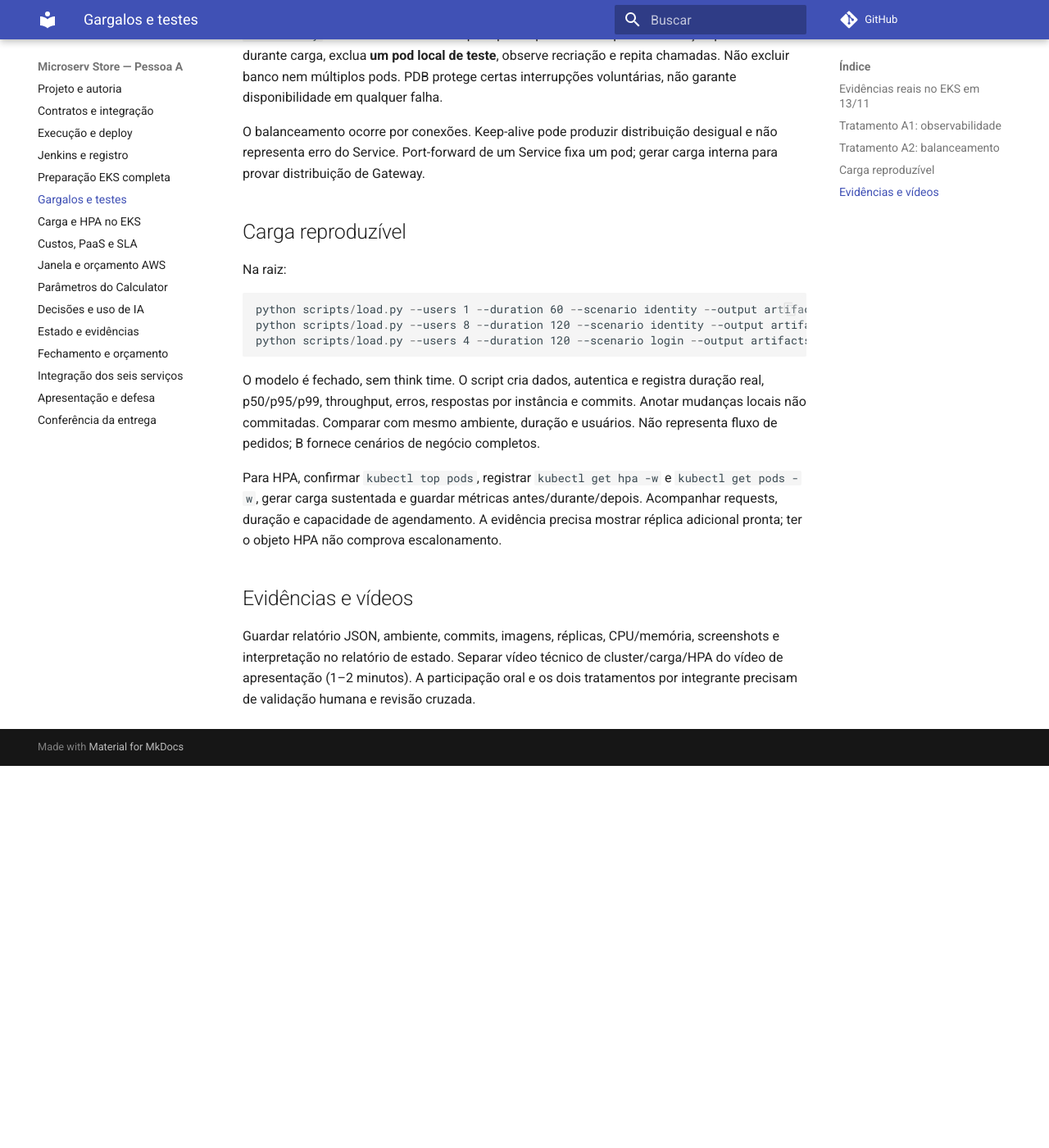
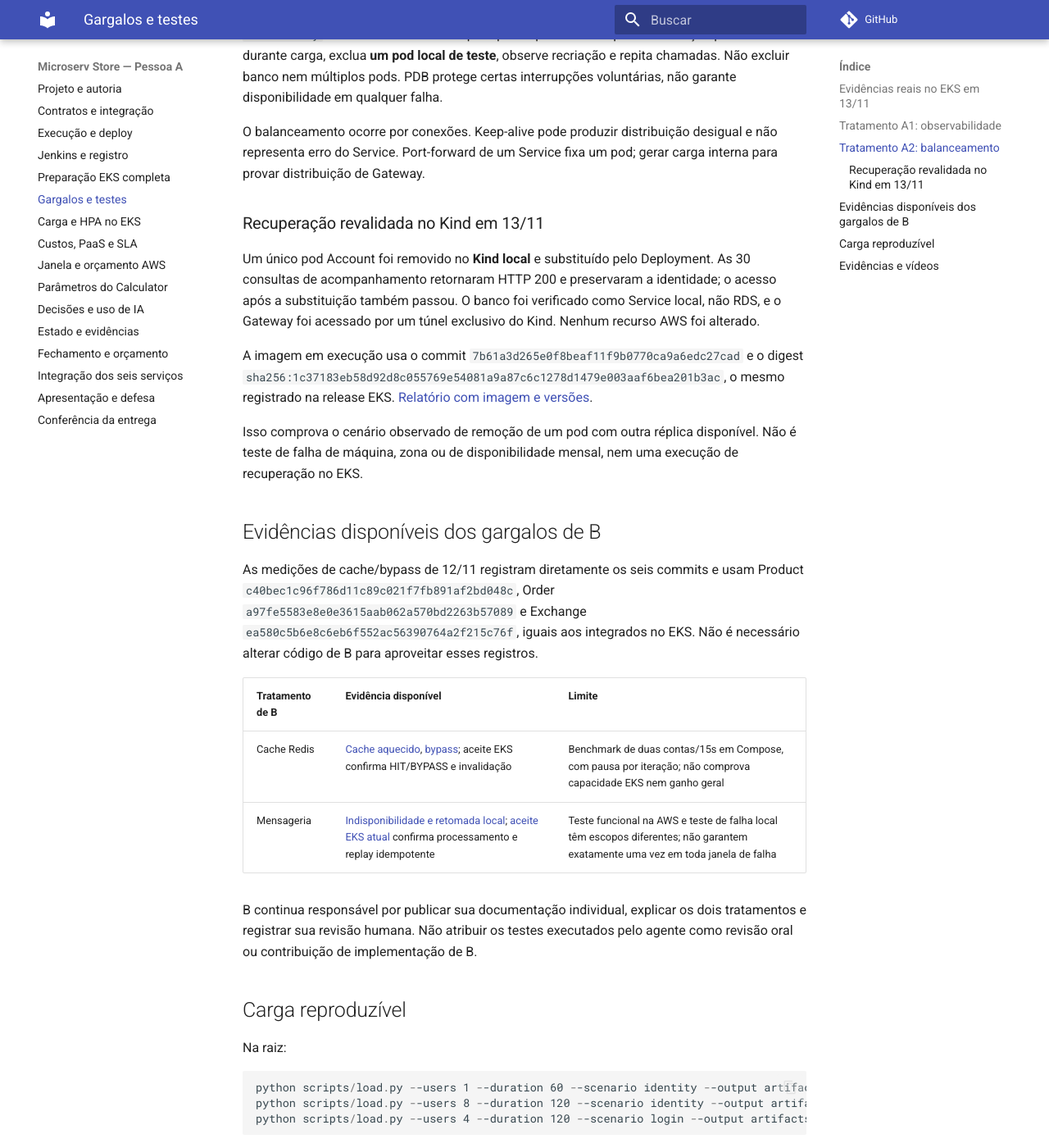
Before and after one commit to Microserv-1/store-docs-a, an MkDocs documentation site: the page built from docs/bottlenecks.md, in a window 1280 px wide and 1400 px high, scrolled down 943 px. Shown: the whole window at 82% size. Built offline with MkDocs 1.6.1 and Material for MkDocs 9.7.7, drawn with Linux system fonts in a browser that asks for light colours; comment, search, counter and statistics services are not loaded; before the commit the page ends 1877 px from its top, so only the background shows below that.

Commit message:
Verify local recovery with the EKS image and consolidate bottleneck evidence

```diff
--- a/docs/bottlenecks.md
+++ b/docs/bottlenecks.md
@@ -26,6 +26,39 @@ Problema: uma réplica concentra carga e interrompe serviço ao cair. Solução:
 
 O balanceamento ocorre por conexões. Keep-alive pode produzir distribuição desigual e não representa erro do Service. Port-forward de um Service fixa um pod; gerar carga interna para provar distribuição de Gateway.
 
+### Recuperação revalidada no Kind em 13/11
+
+Um único pod Account foi removido no **Kind local** e substituído pelo
+Deployment. As 30 consultas de acompanhamento retornaram HTTP 200 e
+preservaram a identidade; o acesso após a substituição também passou.
+O banco foi verificado como Service local, não RDS, e o Gateway foi acessado
+por um túnel exclusivo do Kind. Nenhum recurso AWS foi alterado.
+
+A imagem em execução usa o commit `7b61a3d265e0f8beaf11f9b0770ca9a6edc27cad`
+e o digest `sha256:1c37183eb58d92d8c055769e54081a9a87c6c1278d1479e003aaf6bea201b3ac`,
+o mesmo registrado na release EKS. [Relatório com imagem e versões](evidence/2026-11-13-local/pod-recovery.json).
+
+Isso comprova o cenário observado de remoção de um pod com outra réplica
+disponível. Não é teste de falha de máquina, zona ou de disponibilidade mensal,
+nem uma execução de recuperação no EKS.
+
+## Evidências disponíveis dos gargalos de B
+
+As medições de cache/bypass de 12/11 registram diretamente os seis commits e
+usam Product `c40bec1c96f786d11c89c021f7fb891af2bd048c`, Order
+`a97fe5583e8e0e3615aab062a570bd2263b57089` e Exchange
+`ea580c5b6e8c6eb6f552ac56390764a2f215c76f`, iguais aos integrados no EKS.
+Não é necessário alterar código de B para aproveitar esses registros.
+
+| Tratamento de B | Evidência disponível | Limite |
+|---|---|---|
+| Cache Redis | [Cache aquecido](evidence/2026-11-12-preparation/load-cache.json), [bypass](evidence/2026-11-12-preparation/load-bypass.json); aceite EKS confirma HIT/BYPASS e invalidação | Benchmark de duas contas/15s em Compose, com pausa por iteração; não comprova capacidade EKS nem ganho geral |
+| Mensageria | [Indisponibilidade e retomada local](evidence/2026-11-12/resilience.json); [aceite EKS atual](evidence/2026-11-13-eks/business-integration.json) confirma processamento e replay idempotente | Teste funcional na AWS e teste de falha local têm escopos diferentes; não garantem exatamente uma vez em toda janela de falha |
+
+B continua responsável por publicar sua documentação individual, explicar
+os dois tratamentos e registrar sua revisão humana. Não atribuir os testes
+executados pelo agente como revisão oral ou contribuição de implementação de B.
+
 ## Carga reproduzível
 
 Na raiz:
```
Also changed, not shown: docs/closure.md (+4 -3 lines), docs/evidence/2026-11-13-local/pod-recovery.json (added, +59 -0 lines), docs/operations.md (+7 -0 lines), docs/status.md (+4 -0 lines).
